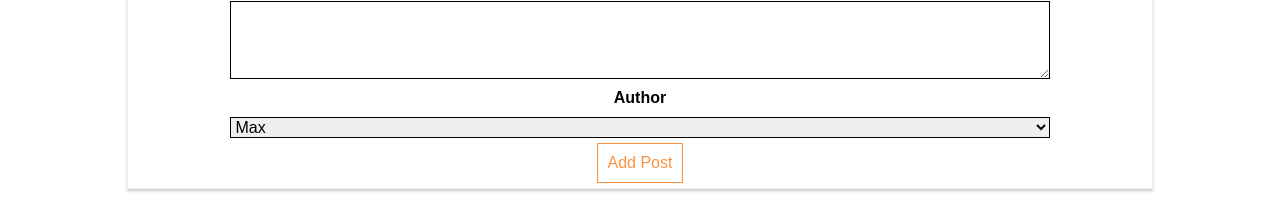
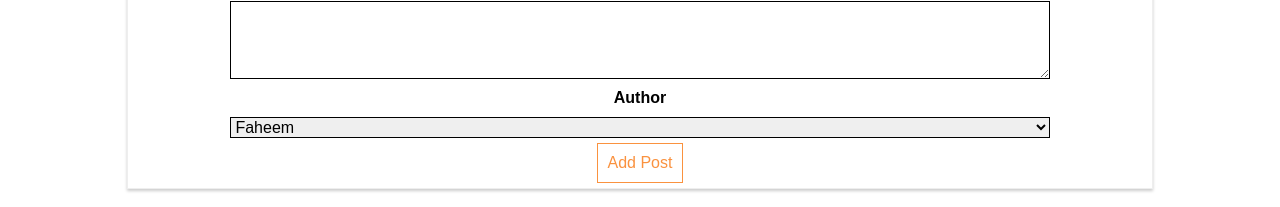
Before and after one commit to rootFaheem/React-MultiPageApp, a React (Create React App) app: page /new-post in a window 1280 px wide. Shown: the part 246-453 px from the top of the page. Built offline with nearby package versions, Linux system fonts and the light colour scheme.

Commit message:
redirect has been used for home route

```diff
--- a/src/containers/Blog/Blog.js
+++ b/src/containers/Blog/Blog.js
@@ -1,6 +1,6 @@
 import React, { Component } from "react";
 // import axios from 'axios';
-import { Route, NavLink, Switch } from "react-router-dom";
+import { Route, NavLink, Switch, Redirect } from "react-router-dom";
 
 import "./Blog.css";
 import Posts from "./Posts/Posts";
@@ -45,6 +45,7 @@ class Blog extends Component {
         <Switch>
           <Route path="/new-post" component={NewPost} />
           <Route path="/posts" component={Posts} />
+          <Redirect from="/" to="/posts" />
         </Switch>
       </div>
     );
--- a/src/containers/Blog/NewPost/NewPost.js
+++ b/src/containers/Blog/NewPost/NewPost.js
@@ -46,8 +46,8 @@ class NewPost extends Component {
           value={this.state.author}
           onChange={event => this.setState({ author: event.target.value })}
         >
-          <option value="Max">Max</option>
-          <option value="Manu">Manu</option>
+          <option value="Faheem">Faheem</option>
+          <option value="Elon">Elon</option>
         </select>
         <button onClick={this.postDataHandler}>Add Post</button>
       </div>
--- a/src/containers/Blog/Posts/Posts.js
+++ b/src/containers/Blog/Posts/Posts.js
@@ -1,63 +1,67 @@
-import React, { Component } from 'react';
-import axios from '../../../axios';
-import { Route } from 'react-router-dom';
+import React, { Component } from "react";
+import axios from "../../../axios";
+import { Route } from "react-router-dom";
 
-import Post from '../../../components/Post/Post';
-import './Posts.css';
-import FullPost from '../FullPost/FullPost';
+import Post from "../../../components/Post/Post";
+import "./Posts.css";
+import FullPost from "../FullPost/FullPost";
 
 class Posts extends Component {
   state = {
     posts: []
+  };
+
+  componentDidMount() {
+    console.log(this.props);
+    axios
+      .get("/posts")
+      .then(response => {
+        const posts = response.data.slice(0, 4);
+        const updatedPosts = posts.map(post => {
+          return {
+            ...post,
+            author: "Faheem"
+          };
+        });
+        this.setState({ posts: updatedPosts });
+        // console.log( response );
+      })
+      .catch(error => {
+        console.log(error);
+        // this.setState({error: true});
+      });
   }
 
-    componentDidMount () {
-        console.log( this.props );
-        axios.get( '/posts' )
-            .then( response => {
-                const posts = response.data.slice( 0, 4 );
-                const updatedPosts = posts.map( post => {
-                    return {
-                        ...post,
-                        author: 'Max'
-                    }
-                } );
-                this.setState( { posts: updatedPosts } );
-                // console.log( response );
-            } )
-            .catch( error => {
-                console.log( error );
-                // this.setState({error: true});
-            } );
-    }
+  postSelectedHandler = id => {
+    // this.props.history.push({pathname: '/posts/' + id});
+    this.props.history.push("/posts/" + id);
+  };
 
-    postSelectedHandler = ( id ) => {
-        // this.props.history.push({pathname: '/posts/' + id});
-        this.props.history.push( '/posts/' + id );
-    }
-
-    render () {
-        let posts = <p style={{ textAlign: 'center' }}>Something went wrong!</p>;
-        if ( !this.state.error ) {
-            posts = this.state.posts.map( post => {
+  render() {
+    let posts = <p style={{ textAlign: "center" }}>Something went wrong!</p>;
+    if (!this.state.error) {
+      posts = this.state.posts.map(post => {
         return (
           // <Link to={'/posts/' + post.id} key={post.id}>
           <Post
             key={post.id}
             title={post.title}
             author={post.author}
-                        clicked={() => this.postSelectedHandler( post.id )} />
+            clicked={() => this.postSelectedHandler(post.id)}
+          />
           // </Link>
         );
-            } );
+      });
     }
 
     return (
       <div>
-                <section className="Posts">
-                    {posts}
-                </section>
-                <Route path={this.props.match.url + '/:id'} exact component={FullPost} />
+        <section className="Posts">{posts}</section>
+        <Route
+          path={this.props.match.url + "/:id"}
+          exact
+          component={FullPost}
+        />
       </div>
     );
   }
```
Lines whose indentation alone changed are shown as unchanged.
